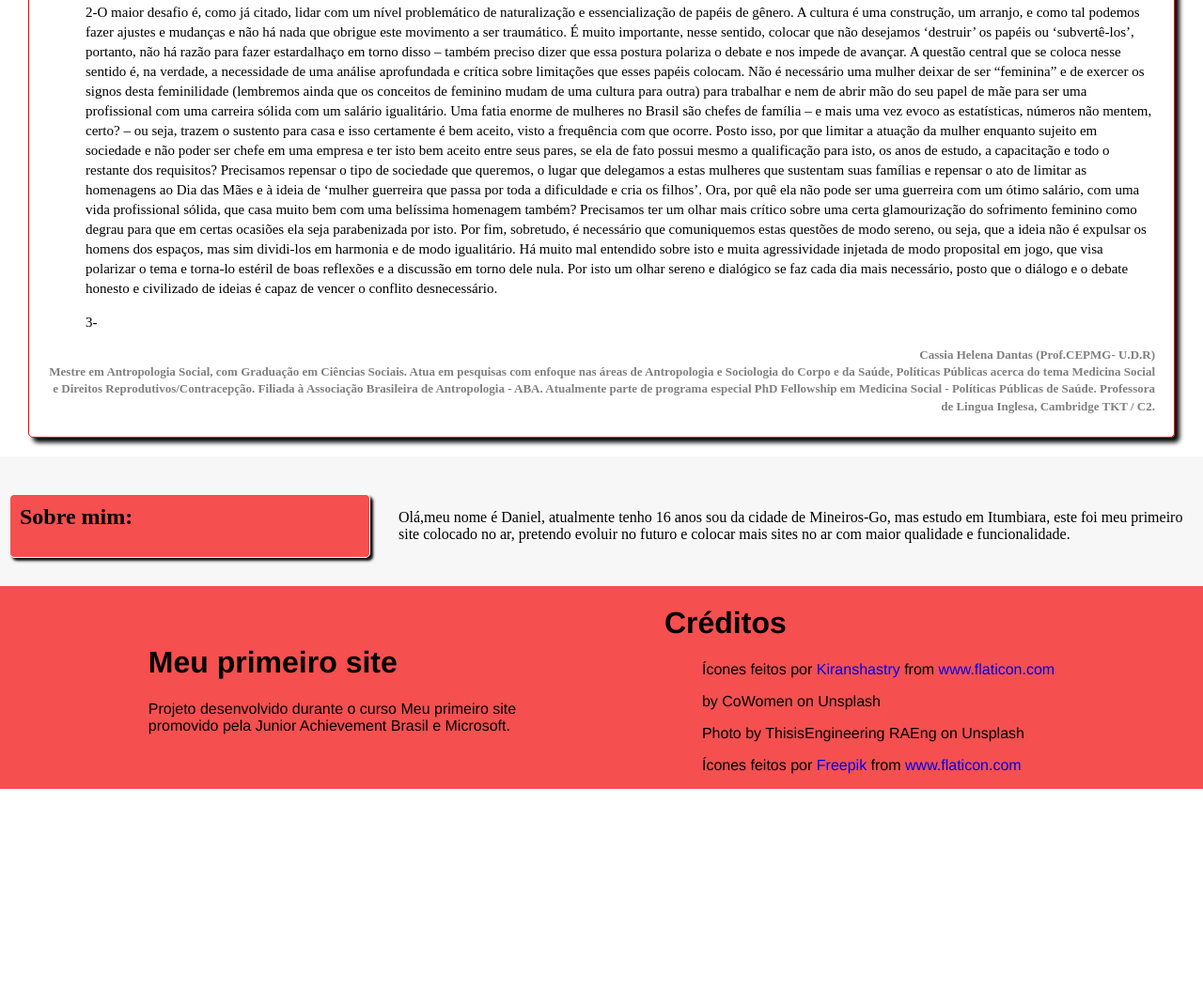
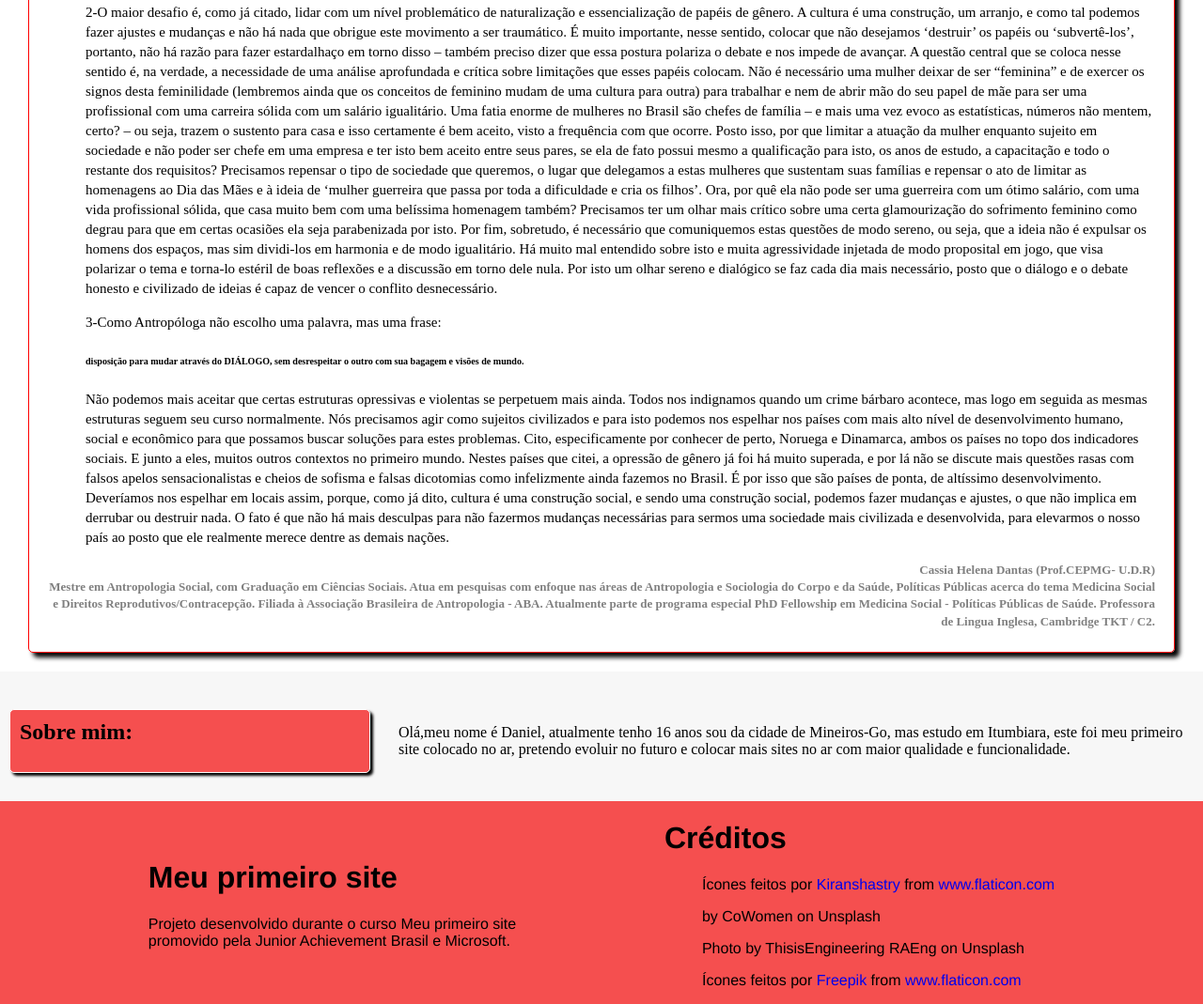
Before and after one commit to Dokebai7/Dokebai7.github.io, a plain HTML site: page index.html in a window 1280 px wide. Shown: the part 4248-5317 px from the top of the page at 94% size. Before the commit the page ends 5088 px from the top, so only its background shows below. Drawn offline with Linux system fonts and the light colour scheme; a web font is replaced by a local one.

Commit message:
correção 7
correção 7

```diff
--- a/index.html
+++ b/index.html
@@ -236,7 +236,9 @@
     </ul>
 
     <ul>
-     3-
+     3-Como Antropóloga não escolho uma palavra, mas uma frase: <h6>disposição para mudar através do DIÁLOGO, sem desrespeitar o outro com sua bagagem e visões de mundo.</h6>
+     Não podemos mais aceitar que certas estruturas opressivas e violentas se perpetuem mais ainda. Todos nos indignamos quando um crime bárbaro acontece, mas logo em seguida as mesmas estruturas seguem seu curso normalmente. Nós precisamos agir como sujeitos civilizados e para isto podemos nos espelhar nos países com mais alto nível de desenvolvimento humano, social e econômico para que possamos buscar soluções para estes problemas. Cito, especificamente por conhecer de perto, Noruega e Dinamarca, ambos os países no topo dos indicadores sociais. E junto a eles, muitos outros contextos no primeiro mundo. Nestes países que citei, a opressão de gênero já foi há muito superada, e por lá não se discute mais questões rasas com falsos apelos sensacionalistas e cheios de sofisma e falsas dicotomias como infelizmente ainda fazemos no Brasil. É por isso que são países de ponta, de altíssimo desenvolvimento. Deveríamos nos espelhar em locais assim, porque, como já dito, cultura é uma construção social, e sendo uma construção social, podemos fazer mudanças e ajustes, o que não implica em derrubar ou destruir nada. O fato é que não há mais desculpas para não fazermos mudanças necessárias para sermos uma sociedade mais civilizada e desenvolvida, para elevarmos o nosso país ao posto que ele realmente merece dentre as demais nações.
+
     </ul>
 
     <h3>Cassia Helena Dantas (Prof.CEPMG- U.D.R)<br>
```
